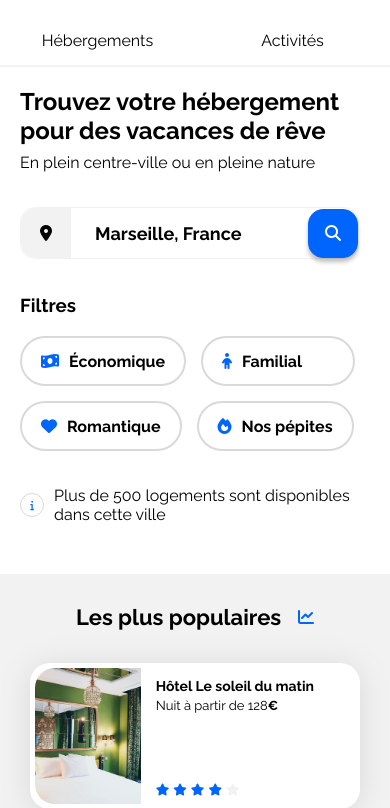
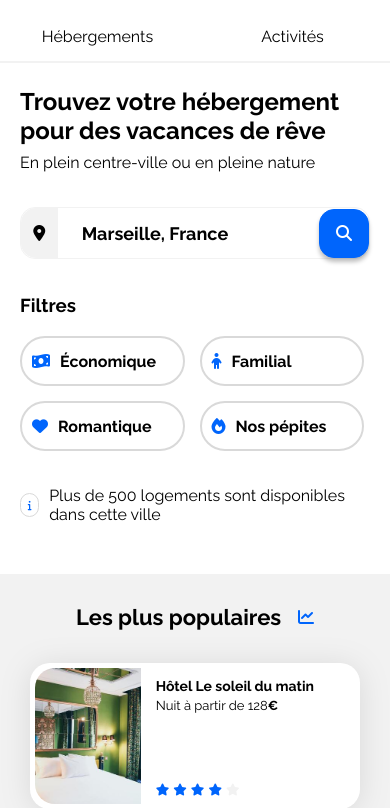
Before and after one commit to Alex-b6/Booki, a plain HTML site: page index.html in a window 390 px wide. Shown: the part 52-860 px from the top of the page. Drawn offline with Linux system fonts and the light colour scheme.

Commit message:
final after exam

```diff
--- a/css/style.css
+++ b/css/style.css
@@ -36,7 +36,7 @@ header {
     margin-bottom: 30px;
 }
 
-.logo img {
+.logo {
     width: 61px;
     height: 19px;
     margin: 30px 50px;
@@ -177,6 +177,10 @@ button.button-search,.fa-search {
     display: none;
 }
 
+.fa-location-dot {
+    color: #000;
+}
+
 /* Fin search-bar */
 
 /** Filter-bar **/
@@ -234,6 +238,7 @@ button.button-search,.fa-search {
 
 .fa-info {
     justify-content: center;
+    color: #0065FC;
 
     width: 24px;
     height: 24px;
@@ -318,7 +323,6 @@ a {
     justify-self: center;
     gap: 30px;
 }
-
 
 .hosting .card-title {
     width: 100%;
@@ -495,12 +499,12 @@ footer div h4 {
     .filterbar,.hosting-and-popular {
         flex-direction: column;
     }
+
     .filterbar {
         justify-content: center;
         align-items: flex-start;
         gap: 20px;
     }
-
 
     .filterbuttontxt {
         color: var(--Black, #000);
@@ -635,7 +639,9 @@ footer div h4 {
     .buttonSearch {
         display: none;
     }
-
+    .borderSearch input {
+        width: 100%;
+    }
     .fa-search {
         justify-content: flex-end;
         align-items: center;
@@ -652,7 +658,7 @@ footer div h4 {
       }
 
       .borderSearch {
-        width: auto;
+        width: 100%;
       }
 
       .search {
@@ -663,8 +669,22 @@ footer div h4 {
 
     /**** Filterbar ****/
 
+    .filterbar {
+        width: 100%;
+    }
+    .fbuttonresponsive {
+        width: 100%;
+    }
+
     .filterbutton {
-        min-width: 154px;
+        width: 47%;
+        height: 50px;
+        padding: 0 10px;
+    }
+
+    .filterbuttontxt {
+        overflow: hidden;
+        white-space: nowrap;
     }
 
     /**** Fin Filterbar ****/
--- a/index.html
+++ b/index.html
@@ -14,21 +14,15 @@
     <link rel="stylesheet" href="./css/style.css">
 
 </head>
-
 <body>
-
     <header>
-            <div class="logo">
-                <img src="images/logo/Booki.png" alt="logo du site booki">
-            </div>
-            <div class="responsivemenu">
-                <nav class="menu">
+        <img src="images/logo/Booki.png" alt="logo du site booki" class="logo">
+        <nav class="menu responsivemenu">
             <ul class="menubuttons">
                 <li><a href="#hebergements">Hébergements</a></li>
                 <li><a href="#activites">Activités</a></li>
             </ul>
         </nav>
-            </div>
     </header>
     <div class="main-container">
         <main>
@@ -38,38 +32,22 @@
                     <p>En plein centre-ville ou en pleine nature</p>
                 </div>
                 <div class="borderSearch flexCenter">
-                    <div class="backgrey flexCenter iconSize">
-                        <i class="fa-solid fa-location-dot" style="color: #000000;"></i>
-                    </div>
-                    <div>
+                        <i class="fa-solid fa-location-dot backgrey flexCenter iconSize"></i>
                         <input class="search flexCenter borderNone paddingSearch" type="text" name="city" id="city" value="Marseille, France" required>
-                    </div>
-                    <div>
                         <button class="backblue flexCenter buttonSearch borderNone">Rechercher</button>
                         <button class="fa-solid fa-search" id="button-search"></button>
                 </div>
-                </div>
                 <div class="filterbar">
-                    <div><h3>Filtres</h3></div>
+                    <h3>Filtres</h3>
                     <div class="fbuttonresponsive">
-                        <div>
                         <button class="filterbutton filterbuttontxt"><i class="fa-solid fa-money-bill-wave"></i>Économique</button>
-                        </div>
-                        <div>
                         <button class="filterbutton filterbuttontxt"><i class="fa-solid fa-child"></i>Familial</button>
-                        </div>
-                        <div>
                         <button class="filterbutton filterbuttontxt"><i class="fa-solid fa-heart"></i>Romantique</button>
-                        </div>
-                        <div>
                         <button class="filterbutton filterbuttontxt"><i class="fa-solid fa-fire"></i>Nos pépites</button>
                     </div>
                 </div>
-                </div>
                 <div class="infobar">
-                    <div>
-                        <i class="fa-solid fa-info" style="color: #0065fc;"></i>
-                    </div>
+                    <i class="fa-solid fa-info"></i>
                     <p>Plus de 500 logements sont disponibles dans cette ville</p>
                 </div>
             </section>
@@ -78,7 +56,6 @@
                     <div class="hosting-title">
                         <h2 class="section-title">Hébergements à Marseille</h2>
                     </div>
-
                         <div class="directionRow">
                             <div>
                                 <a href="#">
@@ -209,7 +186,6 @@
                                 </a>
                             </div>
                         </div>
-
                     <a href="#">
                         <h3 class="section-title">Afficher plus</h3>
                     </a>
```
Lines whose indentation alone changed are shown as unchanged.
